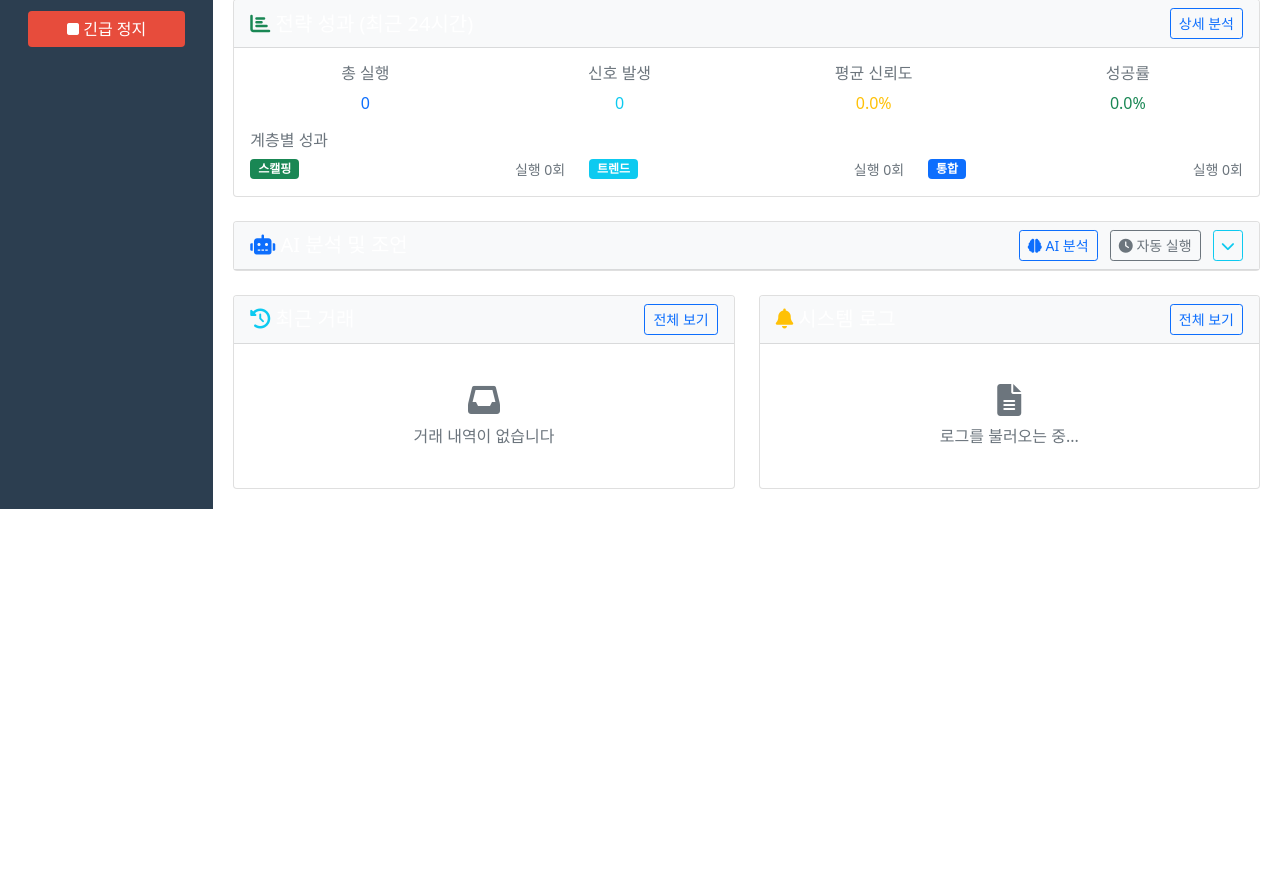
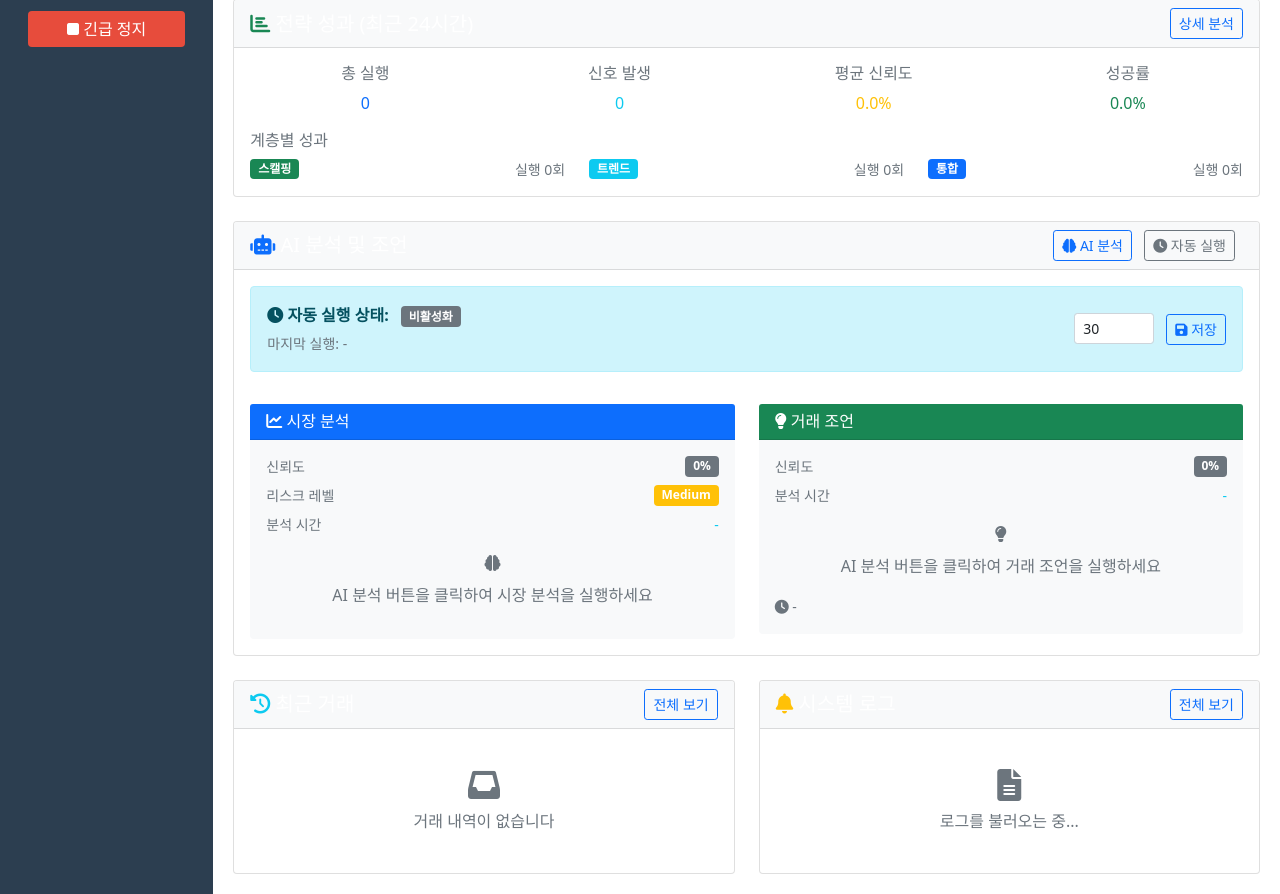
Before and after one commit to namseokyoo/bit_auto_v2_250712, a Flask app: page / in a window 1280 px wide. Shown: the part 493-1387 px from the top of the page. Before the commit the page ends 1002 px from the top, so only its background shows below. Run offline with Flask 3, Linux system fonts and the light colour scheme; data that the repository does not hold is empty.

Commit message:
feat: AI 분석 UI 간소화
1. 확장/토글 버튼 제거
   - AI 분석 섹션이 항상 표시되도록 변경
   - style='display: none' 제거하여 즉시 보이도록 수정
   - toggleAISection() 함수 제거

2. 초기 상태 메시지 개선
   - '분석 중...' → 'AI 분석 버튼을 클릭하여 시장 분석을 실행하세요'
   - '분석 중...' → 'AI 분석 버튼을 클릭하여 거래 조언을 실행하세요'
   - 스피너 아이콘을 뇌/전구 아이콘으로 변경

3. 자동 상태 업데이트
   - 페이지 로드 시 AI 스케줄러 상태 자동 업데이트
   - updateDashboard()에 updateAISchedulerStatus() 추가

사용자가 요청한 대로 AI 분석이 항상 표시되어
최근 분석 내용을 바로 볼 수 있도록 개선

```diff
--- a/web/templates/dashboard_improved.html
+++ b/web/templates/dashboard_improved.html
@@ -350,12 +350,10 @@
                         id="ai-scheduler-btn">
                         <i class="fas fa-clock"></i> <span id="ai-scheduler-text">자동 실행</span>
                     </button>
-                    <button class="btn btn-sm btn-outline-info" onclick="toggleAISection()">
-                        <i class="fas fa-chevron-down" id="ai-toggle-icon"></i>
-                    </button>
+
                 </div>
             </div>
-            <div class="card-body" id="ai-analysis-content" style="display: none;">
+            <div class="card-body" id="ai-analysis-content">
                 <!-- AI 스케줄러 상태 -->
                 <div class="row mb-3">
                     <div class="col-12">
@@ -405,8 +403,8 @@
                                 </div>
                                 <div id="market-analysis-content" class="analysis-content">
                                     <div class="text-center text-muted">
-                                        <i class="fas fa-spinner fa-spin"></i>
-                                        <p class="mt-2">분석 중...</p>
+                                        <i class="fas fa-brain"></i>
+                                        <p class="mt-2">AI 분석 버튼을 클릭하여 시장 분석을 실행하세요</p>
                                     </div>
                                 </div>
                             </div>
@@ -435,8 +433,8 @@
                                 </div>
                                 <div id="trading-advice-content" class="analysis-content">
                                     <div class="text-center text-muted">
-                                        <i class="fas fa-spinner fa-spin"></i>
-                                        <p class="mt-2">분석 중...</p>
+                                        <i class="fas fa-lightbulb"></i>
+                                        <p class="mt-2">AI 분석 버튼을 클릭하여 거래 조언을 실행하세요</p>
                                     </div>
                                 </div>
                                 <small class="text-muted">
@@ -543,6 +541,9 @@
 
             // 전략 성과 업데이트
             updateStrategyPerformance(strategyData);
+
+            // AI 스케줄러 상태 업데이트
+            updateAISchedulerStatus();
 
         } catch (error) {
             console.error('대시보드 업데이트 오류:', error);
@@ -760,20 +761,6 @@
     }
 
     // AI 분석 관련 함수들
-    function toggleAISection() {
-        const content = document.getElementById('ai-analysis-content');
-        const icon = document.getElementById('ai-toggle-icon');
-
-        if (content.style.display === 'none') {
-            content.style.display = 'block';
-            icon.className = 'fas fa-chevron-up';
-            // AI 섹션을 열 때 스케줄러 상태 업데이트
-            updateAISchedulerStatus();
-        } else {
-            content.style.display = 'none';
-            icon.className = 'fas fa-chevron-down';
-        }
-    }
 
     // AI 분석 즉시 실행
     function executeAIAnalysis() {
```
